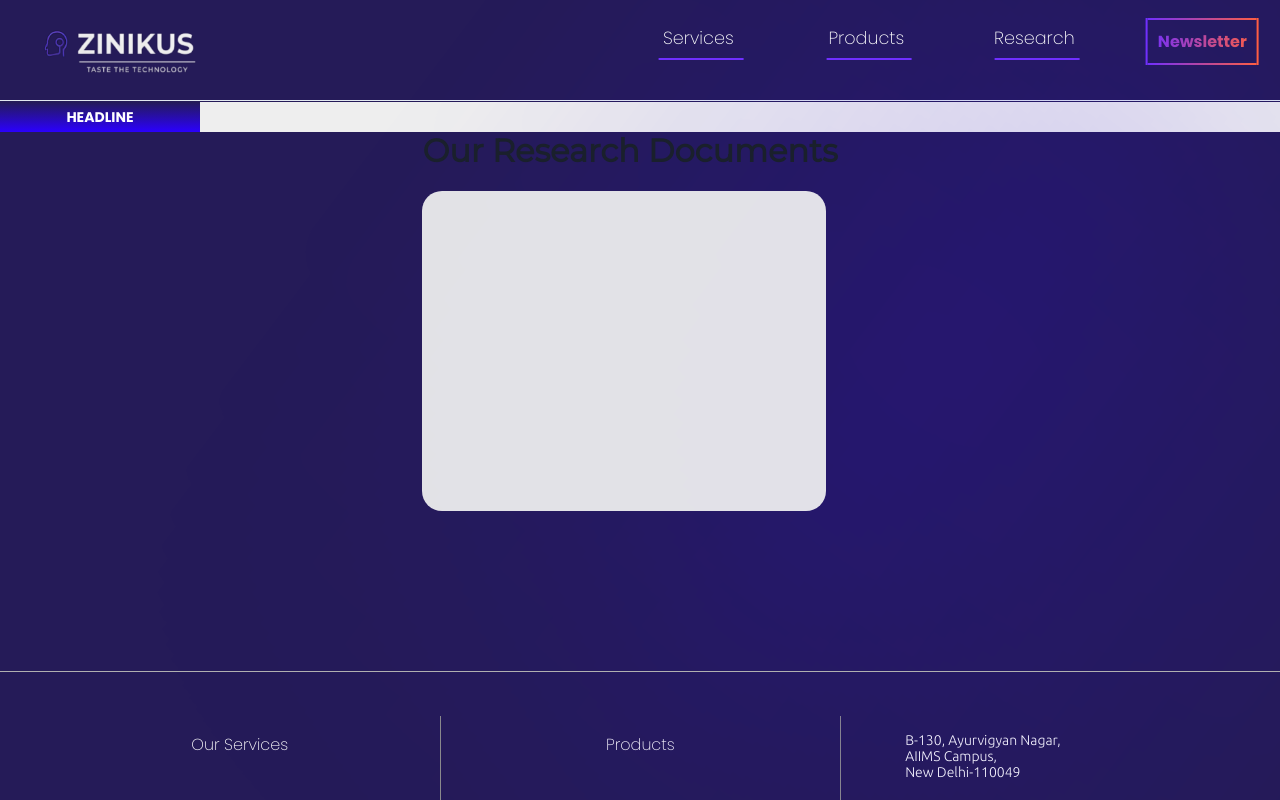
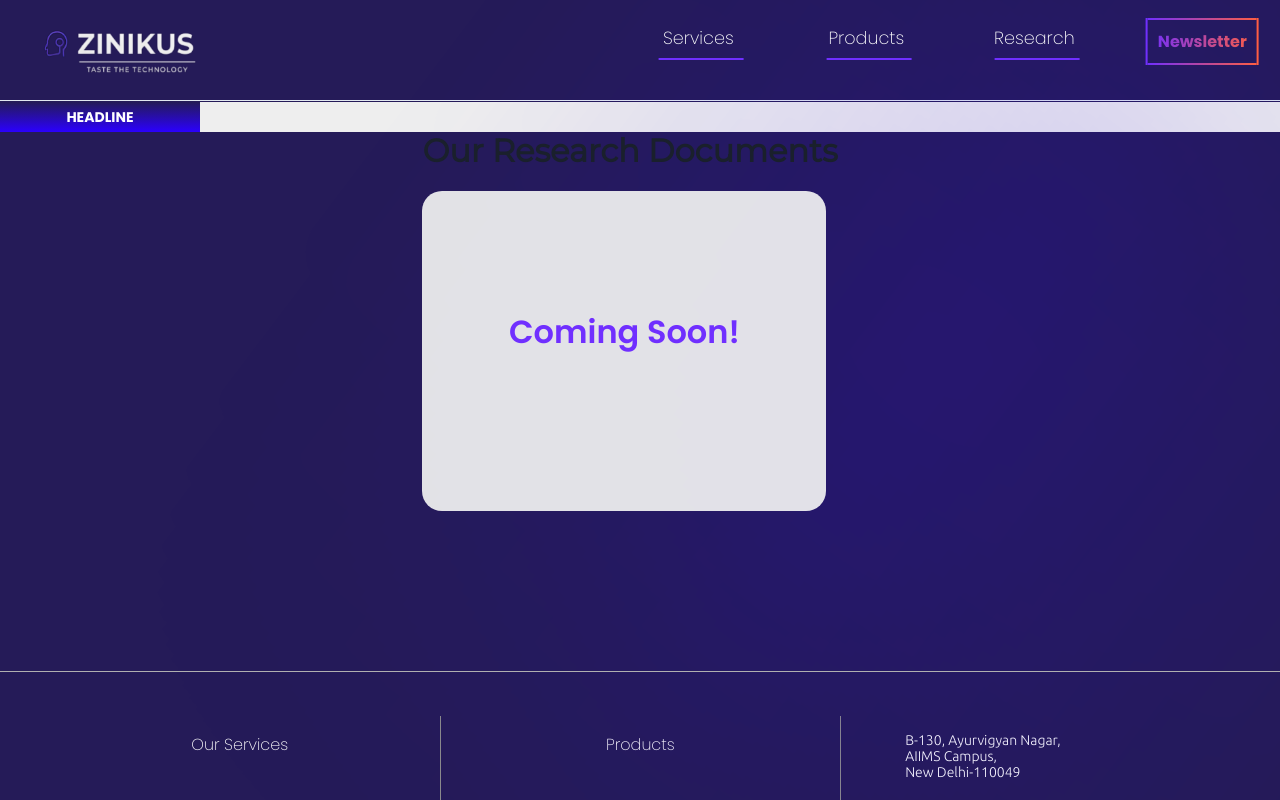
Before and after one commit to UjjwalPasahan/ZINIKUSWEB, a React (Create React App) app in the folder client/: page /research in a window 1280 px wide. Shown: the top 800 px of the page. Built offline with nearby package versions, Linux system fonts and the light colour scheme; a web font is replaced by a local one.

Commit message:
reworked research page

```diff
--- a/client/src/components/Research.jsx
+++ b/client/src/components/Research.jsx
@@ -1,13 +1,13 @@
-import React ,{Text}from 'react';
+import React, { Text } from 'react';
 import '../styles/Research.css';
 import zini from '../assets/homepage/zinikus.png';
 import Footer from './Footer.jsx';
 import data from '../data/data.json';
 import Header from './Header';
-const Research = (props) => {
+const Research = props => {
   return (
     <div className="researchPage">
-    <Header/>
+      <Header />
       <div className="onoffswitch3">
         <input
           type="checkbox"
@@ -49,26 +49,25 @@ const Research = (props) => {
         <h1>Our Research Documents</h1>
         <div id="listContainer">
           <div id="box">
-            <ul className="listing">
+            <h3>
+              <a>Coming Soon!</a>
+            </h3>
+            {/* <ul className="listing">
               <li className="elements">
                 <div>
+
                   {data.map(element => {
                     return (
                       <ul>
-                        <li><a>*:{element.name}</a></li>
+                        <li>
+                          <a>*:{element.name}</a>
+                        </li>
                       </ul>
                     );
                   })}
-                  {/* <div><label>Country :</label>
-                                        <select>
-                                            {data.country.map((country) => {
-                                                return <option key={country.id} value={country.id}>{country.name}</option>
-                                            })}
-                                        </select>
-                                    </div> */}
                 </div>
               </li>
-            </ul>
+            </ul> */}
           </div>
         </div>
       </div>
--- a/client/src/styles/Research.css
+++ b/client/src/styles/Research.css
@@ -39,7 +39,7 @@
   transition: margin 0.3s ease-in 0s;
 }
 
-.onoffswitch3-inner>span {
+.onoffswitch3-inner > span {
   display: block;
   float: left;
   position: relative;
@@ -59,15 +59,15 @@
 .onoffswitch3-inner .onoffswitch3-active {
   width: 100vw;
   padding-left: 200px;
-    background-color: #EEEEEE;
-    color: #FFFFFF;
+  background-color: #eeeeee;
+  color: #ffffff;
 }
 
 .onoffswitch3-inner .onoffswitch3-inactive {
   width: 500px;
   padding-left: 16px;
-    background-color: #EEEEEE;
-    color: #FFFFFF;
+  background-color: #eeeeee;
+  color: #ffffff;
   text-align: right;
 }
 
@@ -84,19 +84,18 @@
 }
 
 .onoffswitch3-active .onoffswitch3-switch {
-
   background: linear-gradient(#251b58, #2b00ff);
   left: 0;
   width: 200px;
 }
 
 .onoffswitch3-inactive {
-    background: #A1A1A1;
+  background: #a1a1a1;
   right: 0;
   width: 20px;
 }
 
-.onoffswitch3-checkbox:checked+.onoffswitch3-label .onoffswitch3-inner {
+.onoffswitch3-checkbox:checked + .onoffswitch3-label .onoffswitch3-inner {
   margin-left: 0;
 }
 
@@ -116,7 +115,6 @@
 }
 
 .listContainer {
-
   height: 400px;
   width: 100%;
   position: relative;
@@ -148,7 +146,6 @@
 }
 
 #listContainer {
-
   background: #f3f3f3ec;
   border-radius: 20px;
   position: absolute;
@@ -156,7 +153,42 @@
   left: 33%;
   height: 50%;
   overflow: hidden;
+  padding-top: 6%;
+}
 
+#box h3 {
+  color: #000;
+  text-align: center;
+  font-size: xx-large;
+  font-size: 2rem;
+  font-weight: 600;
+}
+#box h3 a:link {
+  text-decoration: none;
+}
+
+#box h3 a:visited {
+  text-decoration: none;
+  /* color: #6d6b6b; */
+  color: #702fff;
+}
+
+#box h3 a {
+  color: #702fff;
+  -moz-transition: all 0.2s ease-in;
+  -o-transition: all 0.2s ease-in;
+  -webkit-transition: all 0.2s ease-in;
+  transition: all 0.2s ease-in;
+  cursor: default;
+}
+
+#box h3 a:hover {
+  color: #702fff;
+  text-shadow: 0px 0px 30px #2e65ff;
+  -moz-transition: all 0.2s ease-in;
+  -o-transition: all 0.2s ease-in;
+  -webkit-transition: all 0.2s ease-in;
+  transition: all 0.2s ease-in;
 }
 
 #box {
@@ -164,10 +196,10 @@
   font-family: 'Inter', sans-serif;
   width: 30vw;
   margin: 10px;
-    -webkit-overflow: hidden;
-    overflow: hidden;
-    position: relative;
-    -webkit-animation-name: move;
+  /* -webkit-overflow: hidden;
+  overflow: hidden; */
+  /* position: relative; */
+  /* -webkit-animation-name: move;
   animation-name: move;
   -webkit-animation-duration: 20s;
   animation-duration: 20s;
@@ -176,7 +208,7 @@
   -webkit-animation-direction: up;
   animation-direction: up;
   -webkit-animation-timing-function: ease;
-    animation-timing-function: ease;
+  animation-timing-function: ease; */
   margin-top: 10%;
 }
 
@@ -195,8 +227,7 @@
   }
 }
 
-
-@media (max-width:1200px) {
+@media (max-width: 1200px) {
   #mainContainer h1 {
     top: 20%;
     left: 30%;
@@ -207,7 +238,7 @@
   }
 }
 
-@media (max-width:750px) {
+@media (max-width: 750px) {
   #mainContainer h1 {
     top: 25%;
     left: 25%;
@@ -219,7 +250,7 @@
   }
 }
 
-@media (max-width:570px) {
+@media (max-width: 570px) {
   #mainContainer h1 {
     font-size: 1.8rem;
     top: 30%;
@@ -232,7 +263,7 @@
   }
 }
 
-@media (max-width:480px) {
+@media (max-width: 480px) {
   #mainContainer h1 {
     font-size: 1.2rem;
     top: 35%;
@@ -247,10 +278,9 @@
   .footer {
     margin-top: 4rem;
   }
-
 }
 
-@media (max-width:400px) {
+@media (max-width: 400px) {
   #mainContainer h1 {
     font-size: 1rem;
     top: 50%;
@@ -265,5 +295,4 @@
   .footer {
     margin-top: 5rem;
   }
-
 }
```
Lines whose indentation alone changed are shown as unchanged.
